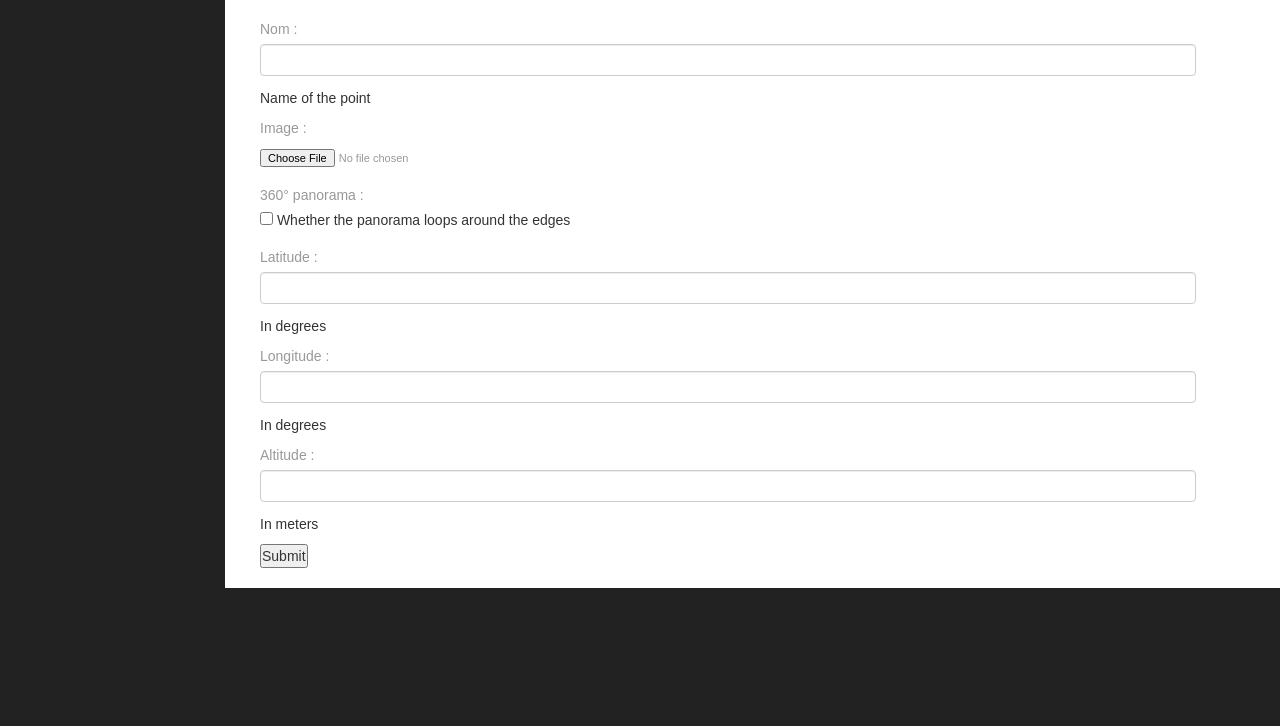
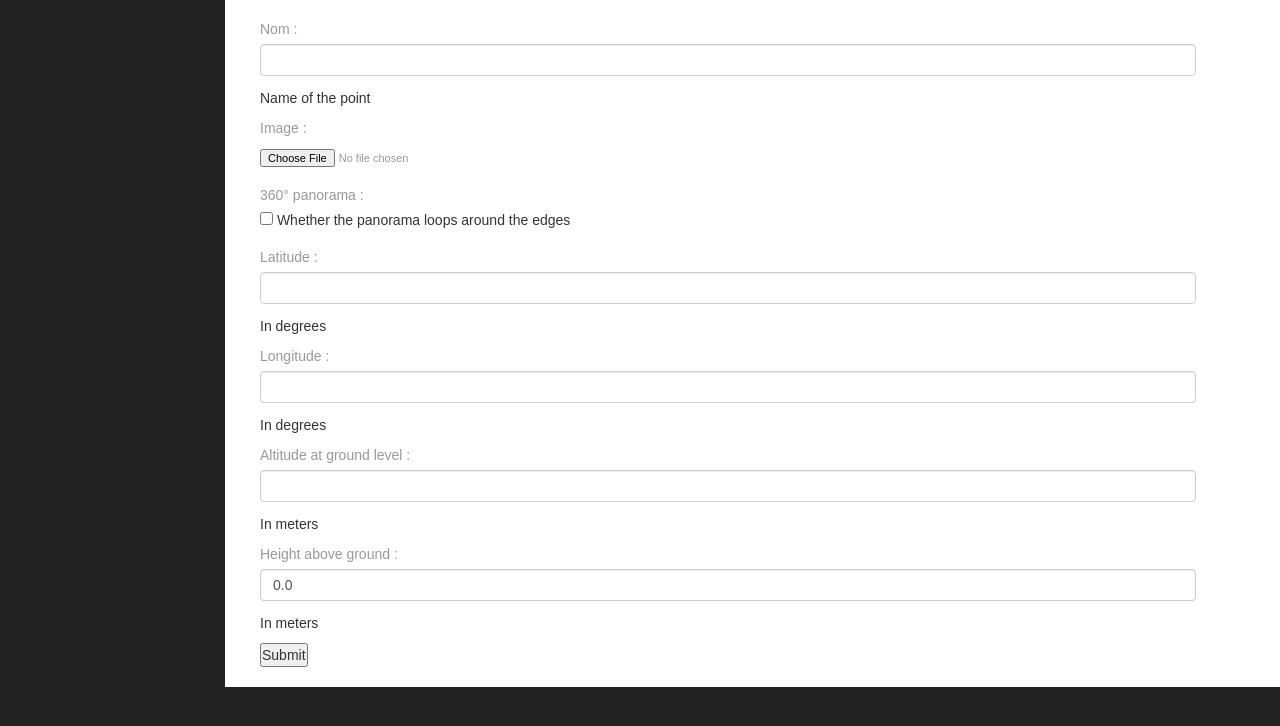
Before and after one commit to mildred/celutz, a Django app: page /pano/new/ in a window 1280 px wide. Shown: the part 51-777 px from the top of the page. Run offline with Django 3.2, Linux system fonts and the light colour scheme; parts of the project's set-up code (start-up, migrations or seed data) failed here and were passed over; some libraries are stand-ins or nearby versions.

Commit message:
Separate altitude into two parts: ground altitude, and height above ground

```diff
--- a/panorama/admin.py
+++ b/panorama/admin.py
@@ -22,7 +22,7 @@ class PanoramaAdmin(admin.ModelAdmin):
     inlines = (ReferenceInline, )
     list_display = ('name', 'has_tiles', 'latitude', 'longitude', 'altitude', 'loop')
     fields = ('name', ('image', 'image_width', 'image_height'),
-              'loop', ('latitude', 'longitude'), 'altitude')
+              'loop', ('latitude', 'longitude'), ('ground_altitude', 'height_above_ground'))
     readonly_fields = ('image_width', 'image_height')
     actions = ('regenerate_tiles', )
 
@@ -38,4 +38,4 @@ class PanoramaAdmin(admin.ModelAdmin):
 class ReferencePointAdmin(admin.ModelAdmin):
     model = ReferencePoint
     list_display = ('name', 'latitude', 'longitude', 'altitude', 'kind')
-    fields = ('name', ('latitude', 'longitude'), 'altitude', 'kind')
+    fields = ('name', ('latitude', 'longitude'), ('ground_altitude', 'height_above_ground'), 'kind')
--- a/panorama/forms.py
+++ b/panorama/forms.py
@@ -19,7 +19,7 @@ class CustomPointForm(forms.ModelForm):
 
     class Meta:
         model = Point
-        fields = ['latitude', 'longitude', 'altitude']
+        fields = ['latitude', 'longitude', 'ground_altitude', 'height_above_ground']
 
 class PanoramaForm(forms.ModelForm):
     """Form to insert a new panorama."""
@@ -27,7 +27,7 @@ class PanoramaForm(forms.ModelForm):
 
     class Meta:
         model = Panorama
-        fields = ['name', 'image', 'loop', 'latitude', 'longitude', 'altitude']
+        fields = ['name', 'image', 'loop', 'latitude', 'longitude', 'ground_altitude', 'height_above_ground']
 
 class ReferencePointForm(forms.ModelForm):
     """Form to insert a new reference point"""
@@ -35,4 +35,4 @@ class ReferencePointForm(forms.ModelForm):
 
     class Meta:
         model = ReferencePoint
-        fields = ['name', 'latitude', 'longitude', 'altitude', 'kind']
+        fields = ['name', 'latitude', 'longitude', 'ground_altitude', 'height_above_ground', 'kind']
--- a/panorama/management/commands/import_single_pano.py
+++ b/panorama/management/commands/import_single_pano.py
@@ -40,7 +40,7 @@ class Command(BaseCommand):
         data = json.load(sys.stdin)
         p = Panorama(name=data["titre"], latitude=float(data["latitude"]),
                      longitude=float(data["longitude"]),
-                     altitude=float(data["altitude"]),
+                     ground_altitude=float(data["altitude"]),
                      loop=data["image_loop"])
         # http://www.revsys.com/blog/2014/dec/03/loading-django-files-from-code/
         with open(args[0], "rb") as f:
--- a/panorama/models.py
+++ b/panorama/models.py
@@ -29,6 +29,17 @@ class Point(models.Model):
                                              MaxValueValidator(180)])
     altitude = models.FloatField(verbose_name=_("altitude"), help_text=_("In meters"),
                                  validators=[MinValueValidator(0.)])
+
+    ground_altitude = models.FloatField(verbose_name=_("altitude at ground level"),
+                                        help_text=_("In meters"),
+                                        validators=[MinValueValidator(0.)])
+    height_above_ground = models.FloatField(verbose_name=_("height above ground"),
+                                            help_text=_("In meters"),
+                                            default=0.)
+
+    @property
+    def altitude(self):
+        return self.ground_altitude + self.height_above_ground
 
     @property
     def latitude_rad(self):
--- a/panorama/templates/panorama/main.html
+++ b/panorama/templates/panorama/main.html
@@ -144,9 +144,9 @@
             $('#id_newrefpoint-longitude').val(lng);
             $.get("/altitude/" + lat + "/" + lng + "/").done(
                 function(data) {
-                    $('#id_custompoint-altitude').val(parseInt(data));
-                    $('#id_newpano-altitude').val(parseInt(data));
-                    $('#id_newrefpoint-altitude').val(parseInt(data));
+                    $('#id_custompoint-ground_altitude').val(parseInt(data));
+                    $('#id_newpano-ground_altitude').val(parseInt(data));
+                    $('#id_newrefpoint-ground_altitude').val(parseInt(data));
                 });
         }
         function SearchPlace() {
--- a/panorama/templates/panorama/view.html
+++ b/panorama/templates/panorama/view.html
@@ -135,6 +135,8 @@
                 <div>
                   <p>{% trans "latitude:" %} <em><span id="pos_lat">{{ panorama.latitude }}</span>°</em></p>
                   <p>{% trans "longitude:" %} <em><span id="pos_lon">{{ panorama.longitude }}</span>°</em></p>
+                  <p>{% trans "ground altitude:" %} <em><span id="pos_ground_alt">{{ panorama.ground_altitude }}</span> m</em></p>
+                  <p>{% trans "height above ground:" %} <em><span id="pos_height">{{ panorama.height_above_ground }}</span> m</em></p>
                   <p>{% trans "altitude:" %} <em><span id="pos_alt">{{ panorama.altitude }}</span> m</em></p>
                 </div>
             </li>
--- a/panorama/views.py
+++ b/panorama/views.py
@@ -31,7 +31,7 @@ class CelutzLoginMixin(LoginRequiredMixin):
 
 class PanoramaUpload(CelutzLoginMixin, CreateView):
     model = Panorama
-    fields = ('name', 'image', 'loop', 'latitude', 'longitude', 'altitude')
+    fields = ('name', 'image', 'loop', 'latitude', 'longitude', 'ground_altitude', 'height_above_ground')
     template_name = "panorama/new.html"
     prefix = 'newpano'
 
@@ -94,7 +94,7 @@ class MainView(CelutzLoginMixin, TemplateView):
 
 class CreateReferencePoint(CelutzLoginMixin, CreateView):
     model = ReferencePoint
-    fields = ('name', 'latitude', 'longitude', 'altitude')
+    fields = ('name', 'latitude', 'longitude', 'ground_altitude', 'height_above_ground')
     template_name = 'panorama/new-refpoint.html'
     prefix = 'newrefpoint'
 
```
Also changed, not shown: panorama/templates/panorama/sidebar-all.html (+6 -3 lines), panorama/migrations/0006_auto_20180701_1505.py (added).
